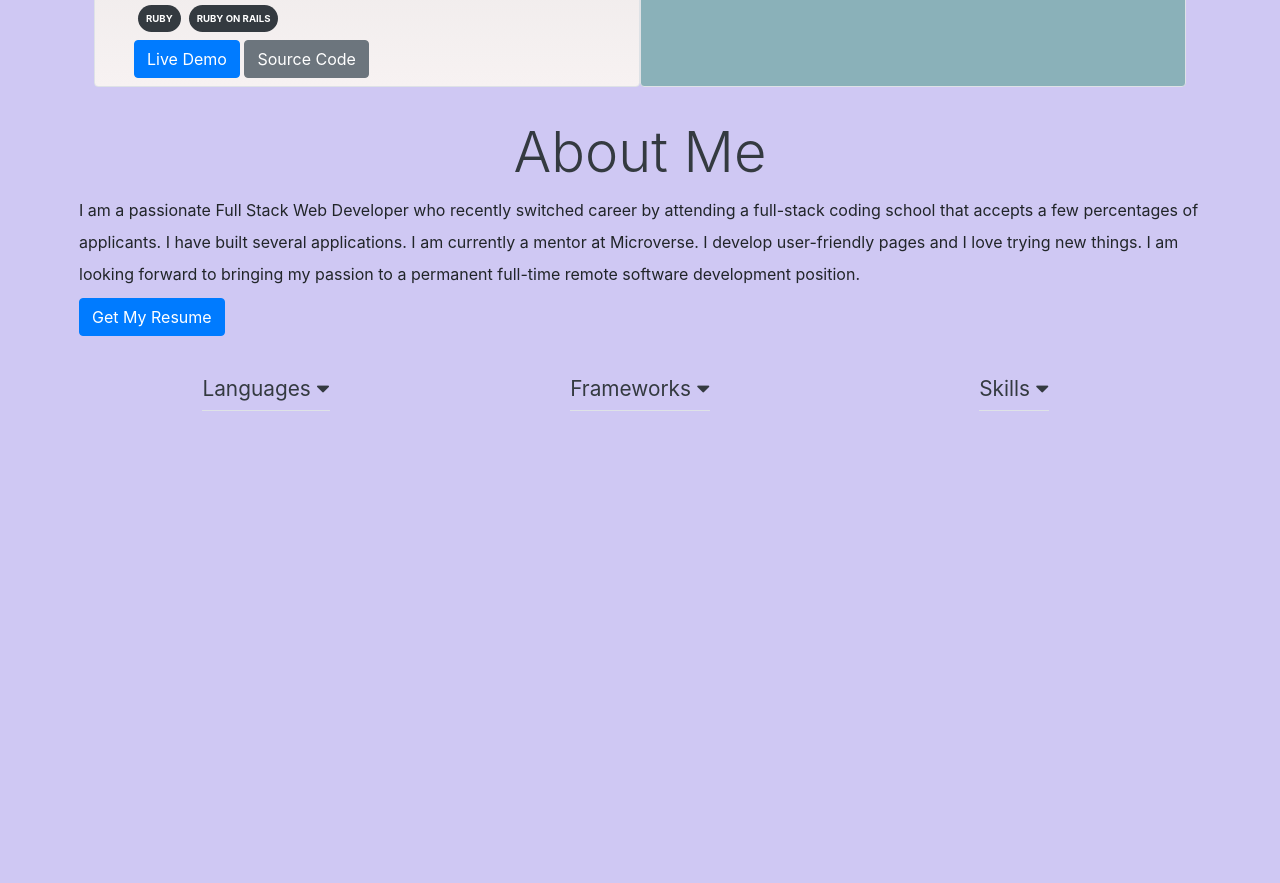
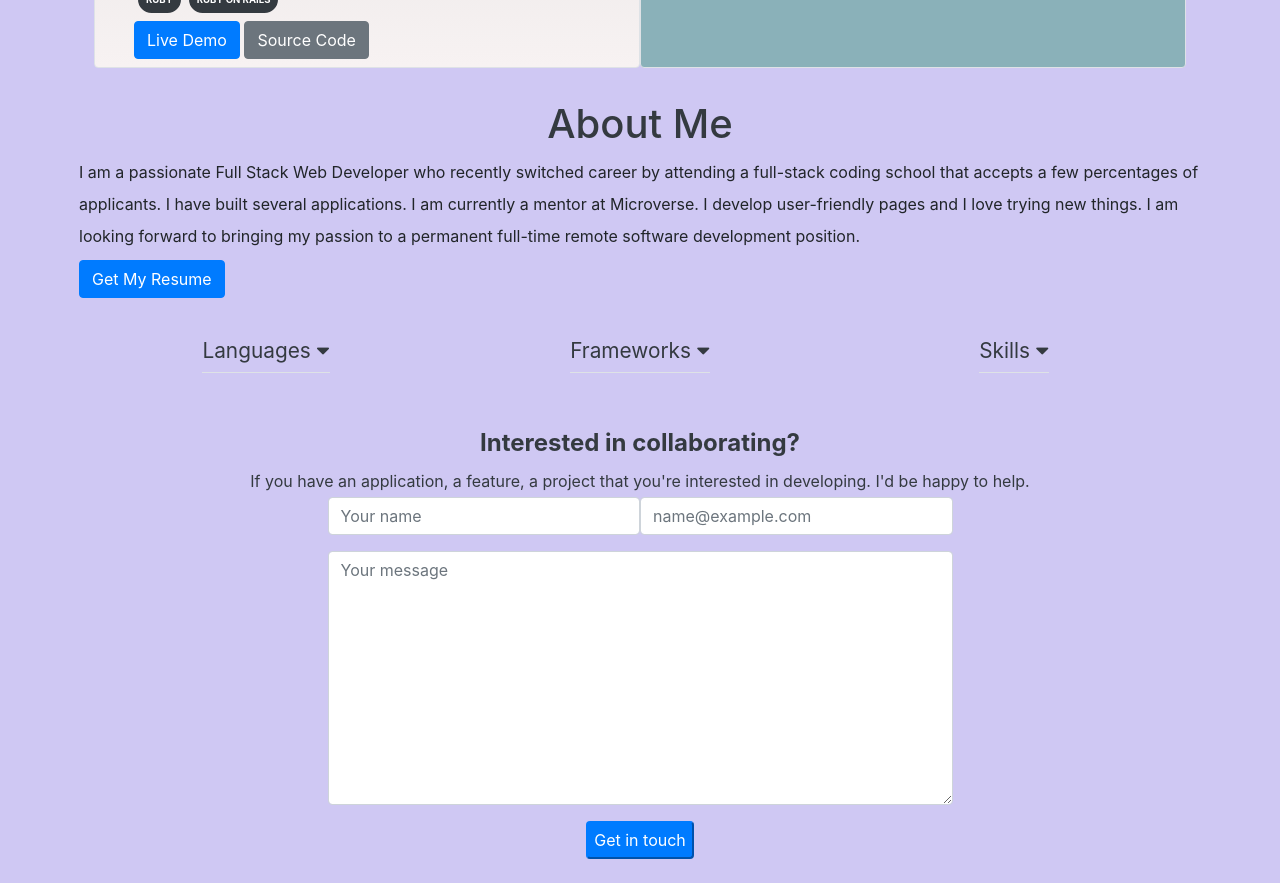
Before and after one commit to jamezjaz/portfolio, a plain HTML site: page index.html in a window 1280 px wide. Shown: the part 1101-1984 px from the top of the page. Before the commit the page ends 1536 px from the top, so only its background shows below. Drawn offline with nearby package versions, Linux system fonts and the light colour scheme.

Commit message:
Adds the contact-form

```diff
--- a/index.html
+++ b/index.html
@@ -69,7 +69,7 @@
               </div>
           </section>
           <section id="portfolio" class="container-fluid mb-4">
-            <h3 class="d-flex justify-content-center display-4 py-4 text-dark">My Portfolio</h3>
+            <h3 class="my-portfolio d-flex justify-content-center py-4 text-dark">My Portfolio</h3>
             <div class="portfolio row">
               <div class="border project-sect col-md-6 rounded">
                 <div class="coding-twitter">
@@ -131,7 +131,7 @@
             </div>
           </section>
           <section id="about" class="about">
-            <h3 class="about text-dark text-center display-4 py-2">About Me</h3>
+            <h3 class="about-me text-dark text-center py-2">About Me</h3>
             <p>
               I am a passionate Full Stack Web Developer who recently switched career by attending a full-stack coding
               school that accepts a few percentages of applicants. I have built several applications. I am currently a
@@ -219,6 +219,28 @@
               </div>
             </div>
           </section>
+          <section id="contact" class="contact-form d-flex-row my-4">
+            <div class="collaborate d-flex justify-content-center">
+              <h3 class="text-dark font-weight-bold py-2">Interested in collaborating?</h3>
+            </div>
+            <div class="d-flex justify-content-center">
+              <p class="text-dark">If you have an application, a feature, a project that you're interested in developing. I'd be happy to help.</p>
+            </div>
+            <div class="form">
+              <form action="index.html" method="post">
+                <div class="form-group d-flex justify-content-center">
+                  <input type="text" class="form-control w-25" name="name" placeholder="Your name">
+                  <input type="email" class="form-control w-25" name="email" placeholder="name@example.com">
+                </div>
+                <div class="form-group d-flex justify-content-center">
+                  <textarea name="message" class="form-control w-50" rows="10" placeholder="Your message"></textarea>
+                </div>
+                <div class="d-flex justify-content-center">
+                  <input class="form-submit btn-primary rounded" type="submit" name="send_email" value="Get in touch">
+                </div>
+              </form>
+            </div>
+          </section>
         <footer>
 
         </footer>
--- a/styles/style.css
+++ b/styles/style.css
@@ -2,6 +2,7 @@ body {
   background-color: #CFC8F3;
   font-size: 1rem;
   line-height: 2;
+  overflow-x: hidden;
 }
 
 nav {
@@ -64,6 +65,11 @@ nav {
   margin: 0 4rem;
 }
 
+.my-portfolio,
+.about-me {
+  font-size: 2.5rem;
+}
+
 .project-sect {
   background-image: linear-gradient(#D0D0D0, #f7f2f2);
 }
@@ -94,6 +100,10 @@ nav {
   width: 0.8rem;
 }
 
+.collaborate {
+  font-size: 1.5rem;
+}
+
 @media only screen and (max-width: 992px) {
   .skills {
     font-size: 0.5rem;
```
